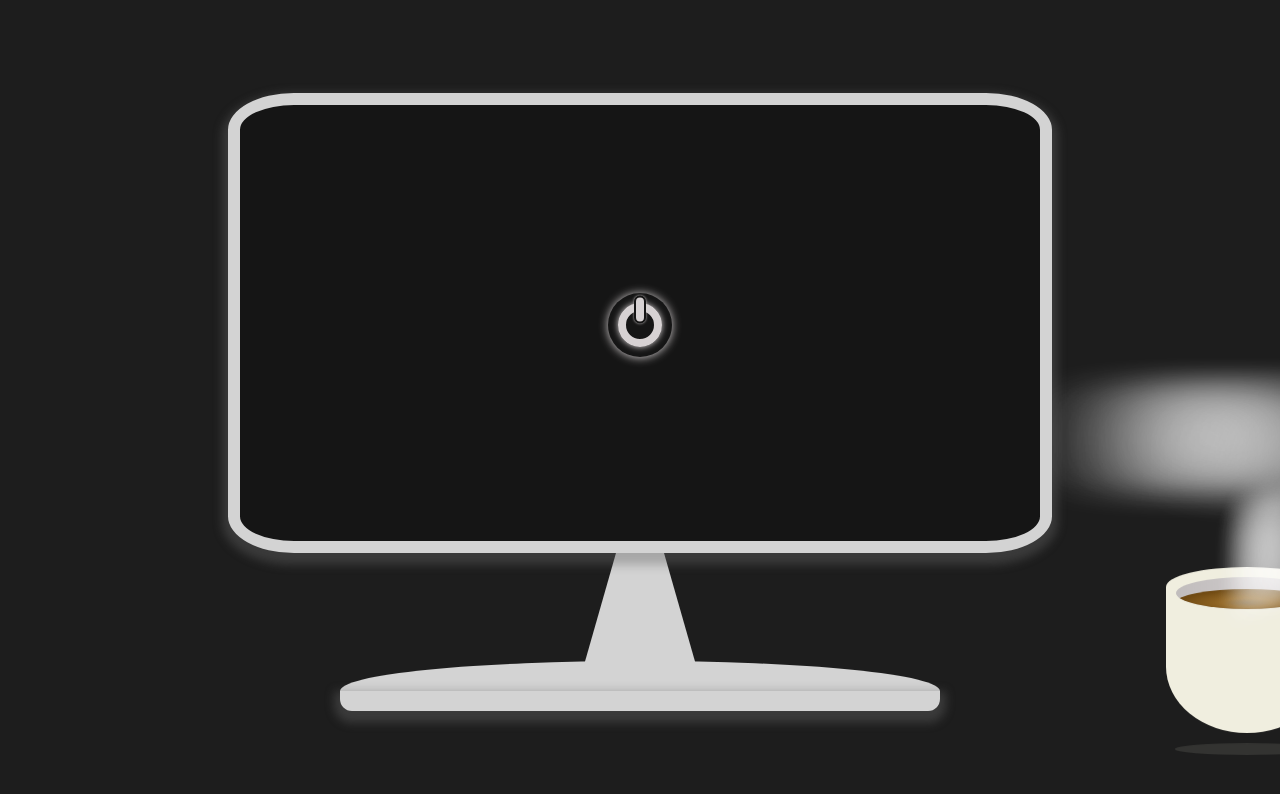
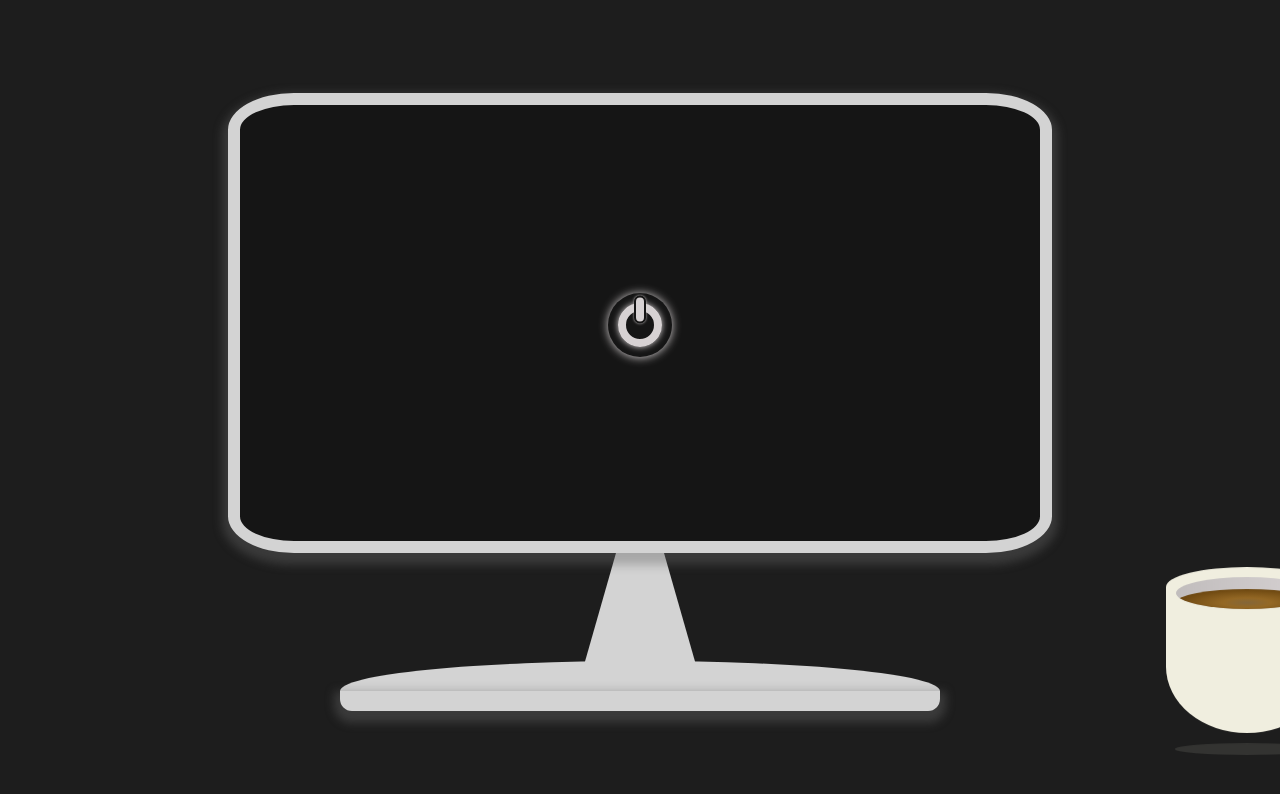
Before and after one commit to frse97/portfolio.frse, a Next.js app: page / in a window 1280 px wide. Shown: the top 794 px of the page. Built offline with nearby package versions, Linux system fonts and the light colour scheme.

Commit message:
Removed vapor from CoffeMug.

```diff
--- a/src/components/Device/PCDevice/PortfolioPCCoffeMug/PortfolioPCCoffeMug.scss
+++ b/src/components/Device/PCDevice/PortfolioPCCoffeMug/PortfolioPCCoffeMug.scss
@@ -20,51 +20,51 @@ $mug-color: #f0eedf;
     z-index: 1;
     padding: 0 20px;
 
-    .vapor1 {
-      --i: 1;
-    }
-    .vapor2 {
-      --i: 2;
-    }
-    .vapor3 {
-      --i: 3;
-    }
-    .vapor4 {
-      --i: 4;
-    }
-    .vapor5 {
-      --i: 5;
-    }
-    .vapor6 {
-      --i: 6;
-    }
-    .vapor7 {
-      --i: 7;
-    }
-    .vapor8 {
-      --i: 8;
-    }
-    .vapor9 {
-      --i: 9;
-    }
-    .vapor10 {
-      --i: ;
-    }
+    // .vapor1 {
+    //   --i: 1;
+    // }
+    // .vapor2 {
+    //   --i: 2;
+    // }
+    // .vapor3 {
+    //   --i: 3;
+    // }
+    // .vapor4 {
+    //   --i: 4;
+    // }
+    // .vapor5 {
+    //   --i: 5;
+    // }
+    // .vapor6 {
+    //   --i: 6;
+    // }
+    // .vapor7 {
+    //   --i: 7;
+    // }
+    // .vapor8 {
+    //   --i: 8;
+    // }
+    // .vapor9 {
+    //   --i: 9;
+    // }
+    // .vapor10 {
+    //   --i: ;
+    // }
 
     span {
-      position: relative;
-      bottom: 50px;
-      display: block;
-      margin: 0 2px 50px;
-      min-width: 8px;
-      height: 120px;
-      background: #fff;
-      border-radius: 50%;
+      // position: relative;
+      // bottom: 50px;
+      // display: block;
+      // margin: 0 2px 50px;
+      // min-width: 8px;
+      // height: 120px;
+      // background: #fff;
+      // border-radius: 50%;
 
-      animation: vaporanimate 10s linear infinite;
-      filter: blur(8px);
+      // animation: vaporanimate 10s linear infinite;
+      // filter: blur(8px);
 
-      animation-delay: calc(var(--i) * -0.5s);
+      // animation-delay: calc(var(--i) * -0.5s);
     }
   }
 
@@ -199,21 +199,21 @@ $mug-color: #f0eedf;
   }
 }
 
-@keyframes vaporanimate {
-  0% {
-    transform: translateY(0) scaleX(1);
-    opacity: 0;
-  }
-  15% {
-    opacity: 1;
-  }
-  50% {
-    transform: translateY(-75px) scaleX(5);
-  }
-  95% {
-    opacity: 0.5;
-  }
-  100% {
-    transform: translateY(-150px) scaleX(10);
-  }
-}
+// @keyframes vaporanimate {
+//   0% {
+//     transform: translateY(0) scaleX(1);
+//     opacity: 0;
+//   }
+//   15% {
+//     opacity: 1;
+//   }
+//   50% {
+//     transform: translateY(-75px) scaleX(5);
+//   }
+//   95% {
+//     opacity: 0.5;
+//   }
+//   100% {
+//     transform: translateY(-150px) scaleX(10);
+//   }
+// }
```
